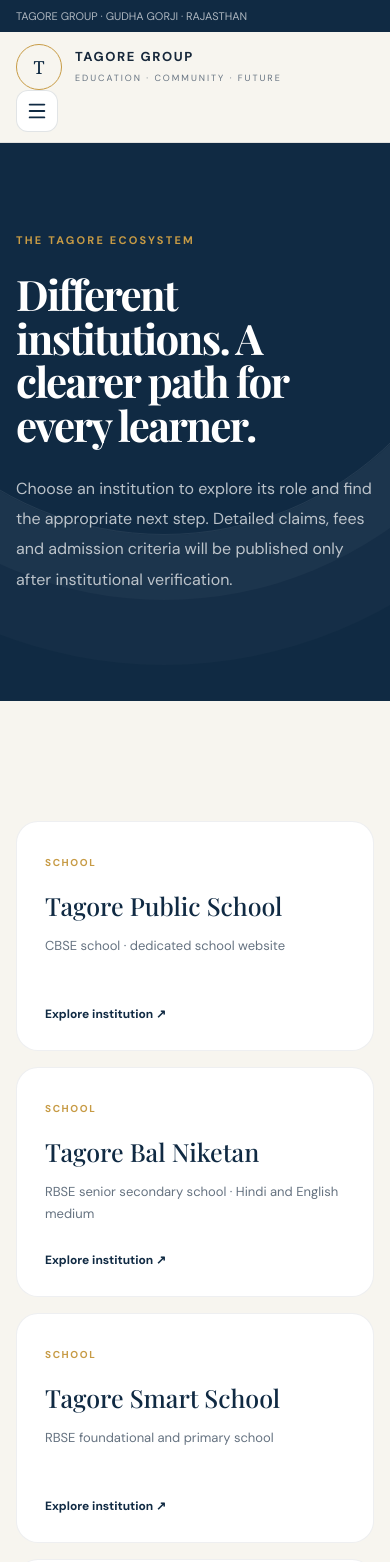
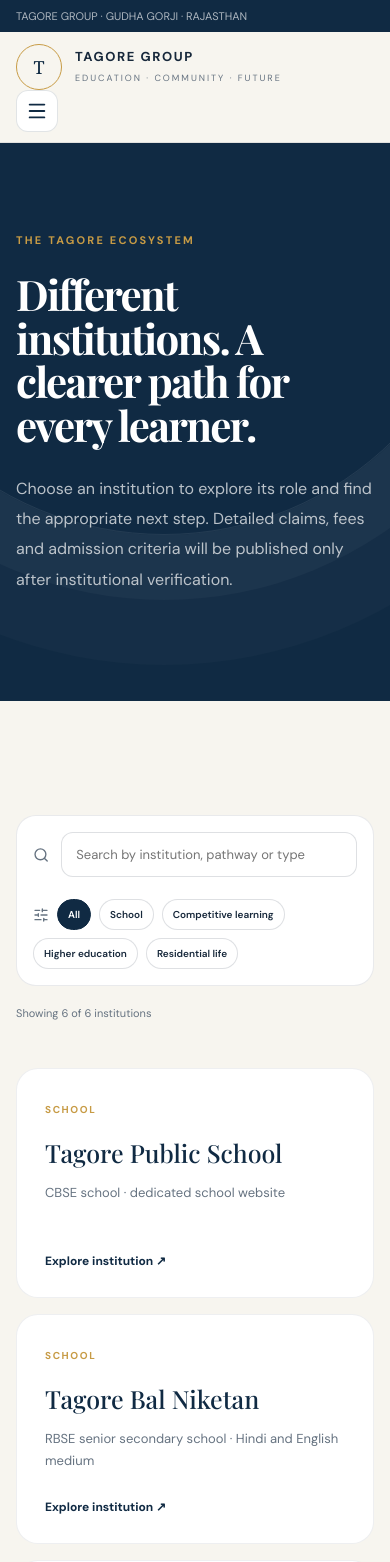
Before and after one commit to 158jeet/tagore-public-school-website, a Next.js app in the folder apps/tier/: page /institutions in a window 390 px wide. Shown: the top 1562 px of the page. Built offline with nearby package versions, Linux system fonts and the light colour scheme; no server answers.

Commit message:
feat: deliver tier-institution-discovery workstream

```diff
--- a/apps/tier/src/app/globals.css
+++ b/apps/tier/src/app/globals.css
@@ -25,3 +25,21 @@
 .contact-grid{display:grid;grid-template-columns:minmax(0,.8fr) minmax(0,1.2fr);gap:48px}
 @media(max-width:850px){.nav-links{display:none}.mobile-menu-toggle{display:inline-flex;align-items:center;justify-content:center}.mobile-nav{display:flex;flex-wrap:wrap;gap:18px;padding:0 0 18px;font-size:13px;font-weight:600}.topbar-inner span:last-child{display:none}}
 @media(max-width:700px){.contact-grid{grid-template-columns:1fr}.group-form{padding:22px}}
+
+/* Institution directory discovery controls */
+.visually-hidden{position:absolute!important;width:1px;height:1px;padding:0;margin:-1px;overflow:hidden;clip:rect(0,0,0,0);white-space:nowrap;border:0}
+.directory-controls{display:flex;align-items:center;justify-content:space-between;gap:22px;margin-top:42px;padding:20px;background:white;border:1px solid #17283b18;border-radius:20px}
+.directory-search{display:flex;align-items:center;gap:12px;flex:1;min-width:220px;color:var(--muted)}
+.directory-search input{width:100%;min-width:0;border:1px solid #17283b24;border-radius:12px;padding:13px 14px;background:white;color:var(--ink);font:400 13px 'DM Sans',sans-serif;outline:none}
+.directory-search input:focus{border-color:var(--gold);box-shadow:0 0 0 3px #c79b451c}
+.directory-filters{display:flex;align-items:center;justify-content:flex-end;flex-wrap:wrap;gap:8px;color:var(--muted)}
+.directory-filters button{border:1px solid #17283b24;border-radius:999px;padding:9px 13px;background:white;color:var(--ink);font:600 11px 'DM Sans',sans-serif;cursor:pointer}
+.directory-filters button:hover,.directory-filters button:focus-visible{border-color:var(--gold);outline-offset:2px}
+.directory-filters button[aria-pressed=true]{background:var(--navy);border-color:var(--navy);color:white}
+.directory-count{margin:20px 0 0;color:var(--muted);font-size:11px}
+.directory-empty{margin-top:22px;padding:42px 24px;border:1px dashed #17283b35;border-radius:20px;background:white;text-align:center}
+.directory-empty h2{font:500 25px 'Playfair Display',Georgia,serif;color:var(--navy)}
+.directory-empty p{margin-top:10px;color:var(--muted);font-size:13px}
+.directory-empty button{margin-top:20px;padding:12px 18px;border:0;border-radius:999px;background:var(--gold);color:var(--navy);font-size:12px;font-weight:700;cursor:pointer}
+@media(max-width:850px){.directory-controls{align-items:stretch;flex-direction:column}.directory-filters{justify-content:flex-start}}
+@media(max-width:560px){.directory-controls{padding:16px}.directory-search{min-width:0}.directory-filters button{font-size:10px;padding:8px 10px}}
--- a/apps/tier/src/app/institutions/page.tsx
+++ b/apps/tier/src/app/institutions/page.tsx
@@ -1,4 +1,26 @@
-import Link from "next/link";
-export const metadata={title:"Our Institutions",description:"Explore schools, competitive learning, higher education and student life within the Tagore Group.",alternates:{canonical:"/institutions"}};
-const rows=[["School","Tagore Public School","CBSE school · dedicated school website","https://www.tpsgudhagorji.com"],["School","Tagore Bal Niketan","RBSE senior secondary school · Hindi and English medium","/institutions/tagore-bal-niketan"],["School","Tagore Smart School","RBSE foundational and primary school","/institutions/tagore-smart-school"],["Competitive learning","Tagore Vedant Academy","Pre-foundation, MNS, IIT-JEE and NEET learning pathways","/institutions/tagore-vedant-academy"],["Higher education","Tagore PG College","College and higher education","/institutions/tagore-pg-college"],["Residential life","Tagore Hostel","Student residential services","/institutions/tagore-hostel"]];
-export default function Institutions(){return <main><section className="hero"><div className="shell" style={{padding:"90px 0"}}><div className="eyebrow" style={{color:"var(--gold)"}}>The Tagore ecosystem</div><h1 className="serif" style={{fontSize:"clamp(42px,6vw,68px)",maxWidth:800}}>Different institutions. A clearer path for every learner.</h1><p className="lead">Choose an institution to explore its role and find the appropriate next step. Detailed claims, fees and admission criteria will be published only after institutional verification.</p></div></section><section className="section"><div className="shell"><div className="institutions">{rows.map(([type,name,desc,href])=><article className="institution" key={name}><div><small>{type}</small><h3>{name}</h3><p>{desc}</p></div>{href.startsWith("/")?<Link href={href}>Explore institution ↗</Link>:<a href={href}>Explore institution ↗</a>}</article>)}</div></div></section></main>}
+import { InstitutionDirectory } from "@/components/institution-directory";
+
+export const metadata = {
+  title: "Our Institutions",
+  description: "Explore schools, competitive learning, higher education and student life within the Tagore Group.",
+  alternates: { canonical: "/institutions" },
+};
+
+export default function Institutions() {
+  return (
+    <main>
+      <section className="hero">
+        <div className="shell" style={{ padding: "90px 0" }}>
+          <div className="eyebrow" style={{ color: "var(--gold)" }}>The Tagore ecosystem</div>
+          <h1 className="serif" style={{ fontSize: "clamp(42px,6vw,68px)", maxWidth: 800 }}>Different institutions. A clearer path for every learner.</h1>
+          <p className="lead">Choose an institution to explore its role and find the appropriate next step. Detailed claims, fees and admission criteria will be published only after institutional verification.</p>
+        </div>
+      </section>
+      <section className="section">
+        <div className="shell">
+          <InstitutionDirectory />
+        </div>
+      </section>
+    </main>
+  );
+}
--- /dev/null
+++ b/apps/tier/src/components/institution-directory.tsx
@@ -0,0 +1,85 @@
+"use client";
+
+import Link from "next/link";
+import { useMemo, useState } from "react";
+import { Search, SlidersHorizontal } from "lucide-react";
+
+type Institution = {
+  type: string;
+  name: string;
+  description: string;
+  href: string;
+};
+
+const institutions: Institution[] = [
+  { type: "School", name: "Tagore Public School", description: "CBSE school · dedicated school website", href: "https://www.tpsgudhagorji.com" },
+  { type: "School", name: "Tagore Bal Niketan", description: "RBSE senior secondary school · Hindi and English medium", href: "/institutions/tagore-bal-niketan" },
+  { type: "School", name: "Tagore Smart School", description: "RBSE foundational and primary school", href: "/institutions/tagore-smart-school" },
+  { type: "Competitive learning", name: "Tagore Vedant Academy", description: "Pre-foundation, MNS, IIT-JEE and NEET learning pathways", href: "/institutions/tagore-vedant-academy" },
+  { type: "Higher education", name: "Tagore PG College", description: "College and higher education", href: "/institutions/tagore-pg-college" },
+  { type: "Residential life", name: "Tagore Hostel", description: "Student residential services", href: "/institutions/tagore-hostel" },
+];
+
+const categories = ["All", "School", "Competitive learning", "Higher education", "Residential life"];
+
+export function InstitutionDirectory() {
+  const [query, setQuery] = useState("");
+  const [category, setCategory] = useState("All");
+  const visible = useMemo(() => {
+    const normalized = query.trim().toLocaleLowerCase();
+    return institutions.filter((item) => {
+      const matchesCategory = category === "All" || item.type === category;
+      const matchesQuery = !normalized || [item.name, item.type, item.description].some((value) => value.toLocaleLowerCase().includes(normalized));
+      return matchesCategory && matchesQuery;
+    });
+  }, [category, query]);
+
+  return (
+    <>
+      <div className="directory-controls">
+        <label className="directory-search">
+          <span className="visually-hidden">Search institutions</span>
+          <Search size={18} aria-hidden="true" />
+          <input
+            type="search"
+            value={query}
+            onChange={(event) => setQuery(event.target.value)}
+            placeholder="Search by institution, pathway or type"
+          />
+        </label>
+        <div className="directory-filters" aria-label="Filter institutions by category">
+          <SlidersHorizontal size={16} aria-hidden="true" />
+          {categories.map((item) => (
+            <button
+              key={item}
+              type="button"
+              aria-pressed={category === item}
+              onClick={() => setCategory(item)}
+            >
+              {item}
+            </button>
+          ))}
+        </div>
+      </div>
+      <p className="directory-count" aria-live="polite">
+        Showing {visible.length} of {institutions.length} institutions
+      </p>
+      {visible.length ? (
+        <div className="institutions">
+          {visible.map((item) => (
+            <article className="institution" key={item.name}>
+              <div><small>{item.type}</small><h3>{item.name}</h3><p>{item.description}</p></div>
+              {item.href.startsWith("/") ? <Link href={item.href}>Explore institution ↗</Link> : <a href={item.href}>Explore institution ↗</a>}
+            </article>
+          ))}
+        </div>
+      ) : (
+        <div className="directory-empty">
+          <h2>No matching institution found</h2>
+          <p>Try another search term or reset the category filter.</p>
+          <button type="button" onClick={() => { setQuery(""); setCategory("All"); }}>Clear filters</button>
+        </div>
+      )}
+    </>
+  );
+}
```
